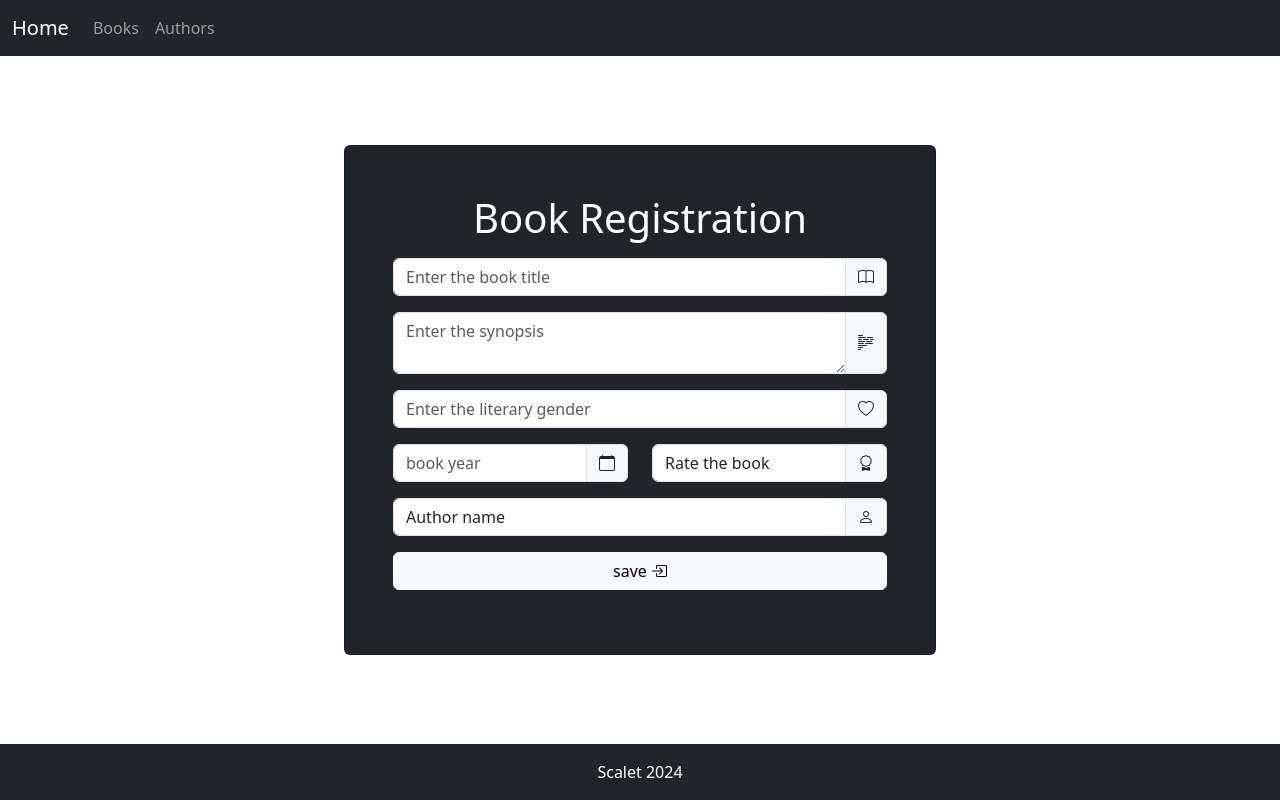
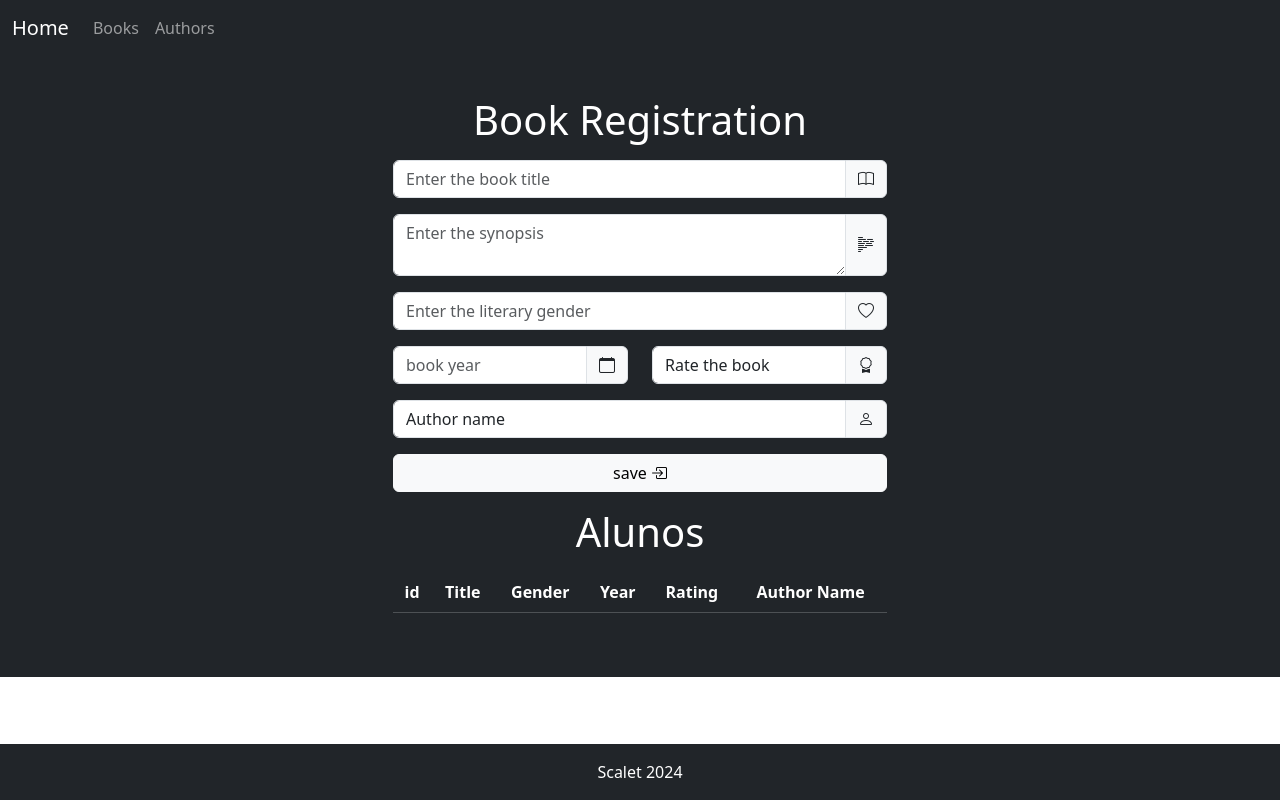
Before and after one commit to rafaScalet/AngularExam, an Angular app: page /books in a window 1280 px wide. Built offline with nearby package versions, Linux system fonts and the light colour scheme.

Commit message:
book reactive forms

```diff
--- a/src/app/components/books/books.component.html
+++ b/src/app/components/books/books.component.html
@@ -1,53 +1,76 @@
-<div class="d-flex justify-content-center align-items-center text-center vh-100">
-  <div class="card text-white bg-dark p-5">
-    <form>
+<div class="d-flex justify-content-center align-items-center text-center bg-dark">
+  <div class="text-white bg-dark p-5 mt-5">
+    <form [formGroup]="bookFormGroup">
       <h1 class="mb-3">Book Registration</h1>
       <div class="row mb-3">
         <div class="input-group col">
-          <input class="form-control" type="text" name="title" id="title" placeholder="Enter the book title">
+          <input class="form-control" type="text" formControlName="title" name="title" id="title" placeholder="Enter the book title">
           <span class="input-group-text"><i class="bi bi-book"></i></span>
         </div>
       </div>
       <div class="row mb-3">
         <div class="input-group">
-          <textarea class="form-control" type="text" name="synopsis" id="synopsis" placeholder="Enter the synopsis"></textarea>
+          <textarea class="form-control" type="text" formControlName="synopsis" name="synopsis" id="synopsis" placeholder="Enter the synopsis"></textarea>
           <span class="input-group-text"><i class="bi bi-body-text"></i></span>
         </div>
       </div>
       <div class="row mb-3">
         <div class="input-group col">
-          <input class="form-control" type="text" name="gender" id="gender" placeholder="Enter the literary gender">
+          <input class="form-control" type="text" formControlName="gender" name="gender" id="gender" placeholder="Enter the literary gender">
           <span class="input-group-text"><i class="bi bi-heart"></i></span>
         </div>
       </div>
       <div class="row mb-3">
         <div class="input-group col">
-          <input class="form-control" type="text" name="year" id="year" placeholder="book year">
+          <input class="form-control" type="text" formControlName="year" name="year" id="year" placeholder="book year">
           <span class="input-group-text"><i class="bi bi-calendar"></i></span>
         </div>
         <div class="input-group col">
-          <select class="form-control">
+          <select class="form-control" name="rating" id="rating" formControlName="rating">
             <option value="" disabled selected>Rate the book</option>
-            <option value="">⭐</option>
-            <option value="">⭐⭐</option>
-            <option value="">⭐⭐⭐</option>
-            <option value="">⭐⭐⭐⭐</option>
-            <option value="">⭐⭐⭐⭐⭐</option>
+            <option value="Very Bad">⭐</option>
+            <option value="Bad">⭐⭐</option>
+            <option value="Ok">⭐⭐⭐</option>
+            <option value="Good">⭐⭐⭐⭐</option>
+            <option value="Very Good">⭐⭐⭐⭐⭐</option>
           </select>
           <span class="input-group-text"><i class="bi bi-award"></i></span>
         </div>
       </div>
       <div class="row mb-3">
         <div class="input-group col">
-          <select class="form-control">
+          <select class="form-control" name="authorId" id="authorId" formControlName="authorId">
             <option value="" disabled selected>Author name</option>
           </select>
           <span class="input-group-text"><i class="bi bi-person"></i></span>
         </div>
       </div>
       <div class="row mx-auto mb-3">
-        <button class="btn btn-light" type="submit">save <i class="bi bi-box-arrow-in-right"></i></button>
+        <button class="btn btn-light" (click)="save()" type="submit">save <i class="bi bi-box-arrow-in-right"></i></button>
       </div>
     </form>
+    <h1 class="mb-3">Alunos</h1>
+    <table class="table table-dark table-striped">
+      <thead>
+        <tr class="p-3">
+          <th scope="col">id</th>
+          <th scope="col">Title</th>
+          <th scope="col">Gender</th>
+          <th scope="col">Year</th>
+          <th scope="col">Rating</th>
+          <th scope="col">Author Name</th>
+        </tr>
+      </thead>
+      <tbody>
+        <tr  *ngFor="let book of books">
+          <th scope="row">{{book.id}}</th>
+          <td>{{book.title}}</td>
+          <td>{{book.gender}}</td>
+          <td>{{book.year}}</td>
+          <td>{{book.rating}}</td>
+          <td>{{book.idAuthor}}</td>
+        </tr>
+      </tbody>
+    </table>
   </div>
 </div>
--- a/src/app/components/books/books.component.ts
+++ b/src/app/components/books/books.component.ts
@@ -1,4 +1,6 @@
 import { Component } from '@angular/core';
+import { Book } from '../../interfaces/book';
+import { FormBuilder, FormGroup } from '@angular/forms';
 
 @Component({
   selector: 'app-books',
@@ -6,5 +8,22 @@ import { Component } from '@angular/core';
   styleUrl: './books.component.css'
 })
 export class BooksComponent {
+  books: Book[] = [];
+  bookFormGroup : FormGroup;
 
+  constructor(private formBuilder: FormBuilder){
+    this.bookFormGroup = formBuilder.group({
+      id:[''],
+      title:[''],
+      synopsis:[''],
+      gender:[''],
+      year:[''],
+      rating:[''],
+      authorId:[''],
+    });
+  }
+
+  save(){
+    this.books.push(this.bookFormGroup.value);
+  }
 }
```
